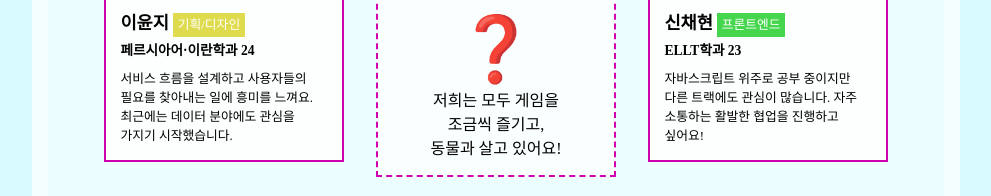
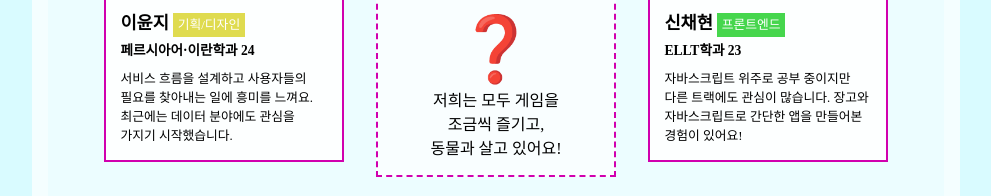
Before and after one commit to likelion-hufs-14th/meot4, a plain HTML site: page index.html in a window 1280 px wide. Shown: the part 232-428 px from the top of the page, without its empty margins (144-1135 px from the left). Drawn offline with Linux system fonts and the light colour scheme; a small style sheet from the web is missing.

Commit message:
신채현 소개글 수정

```diff
--- a/index.html
+++ b/index.html
@@ -31,7 +31,7 @@
                 <p>신채현</p>
                 <p class="frontend">프론트엔드</p>
                 <p>ELLT학과 23</p>
-                <p>자바스크립트 위주로 공부 중이지만 다른 트랙에도 관심이 많습니다. 자주 소통하는 활발한 협업을 진행하고 싶어요!</p>
+                <p>자바스크립트 위주로 공부 중이지만 다른 트랙에도 관심이 많습니다. 장고와 자바스크립트로 간단한 앱을 만들어본 경험이 있어요!</p>
             </div>
             <div class="card">
                 <p>이나연</p>
```
